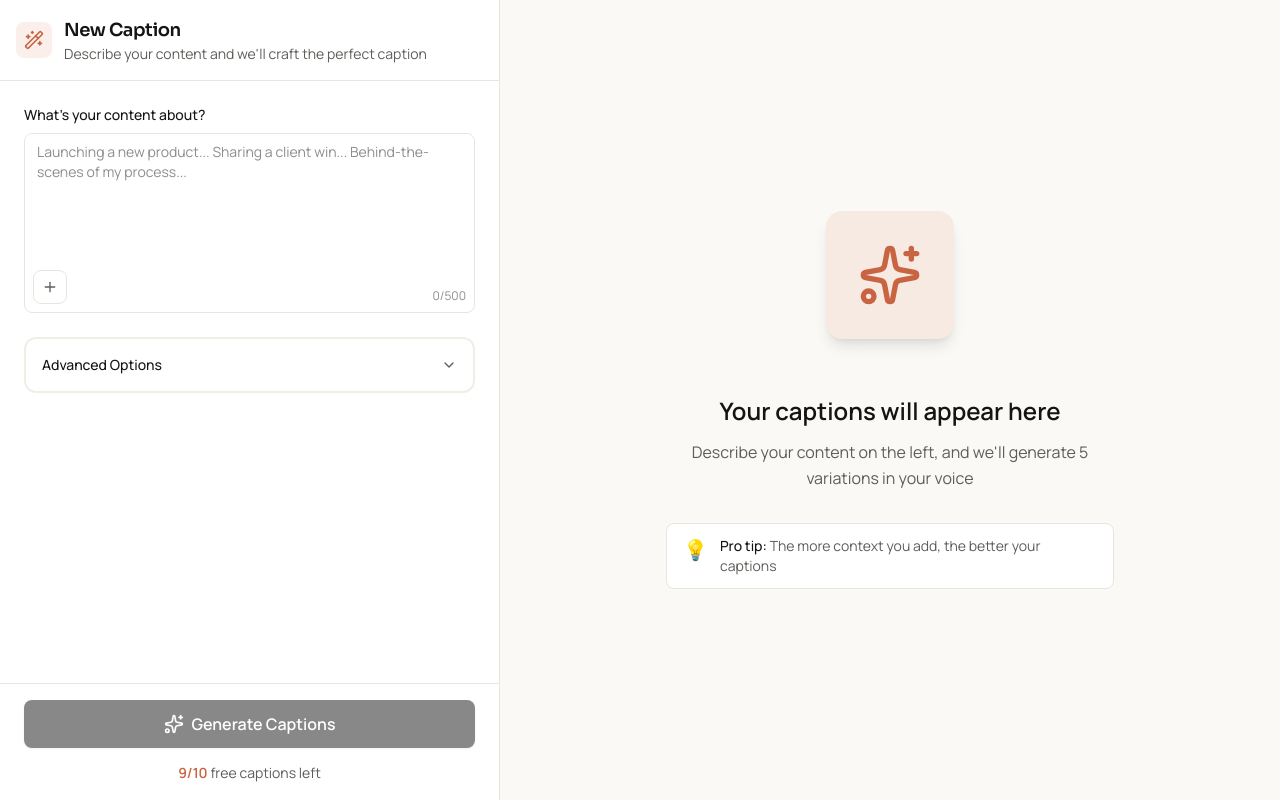
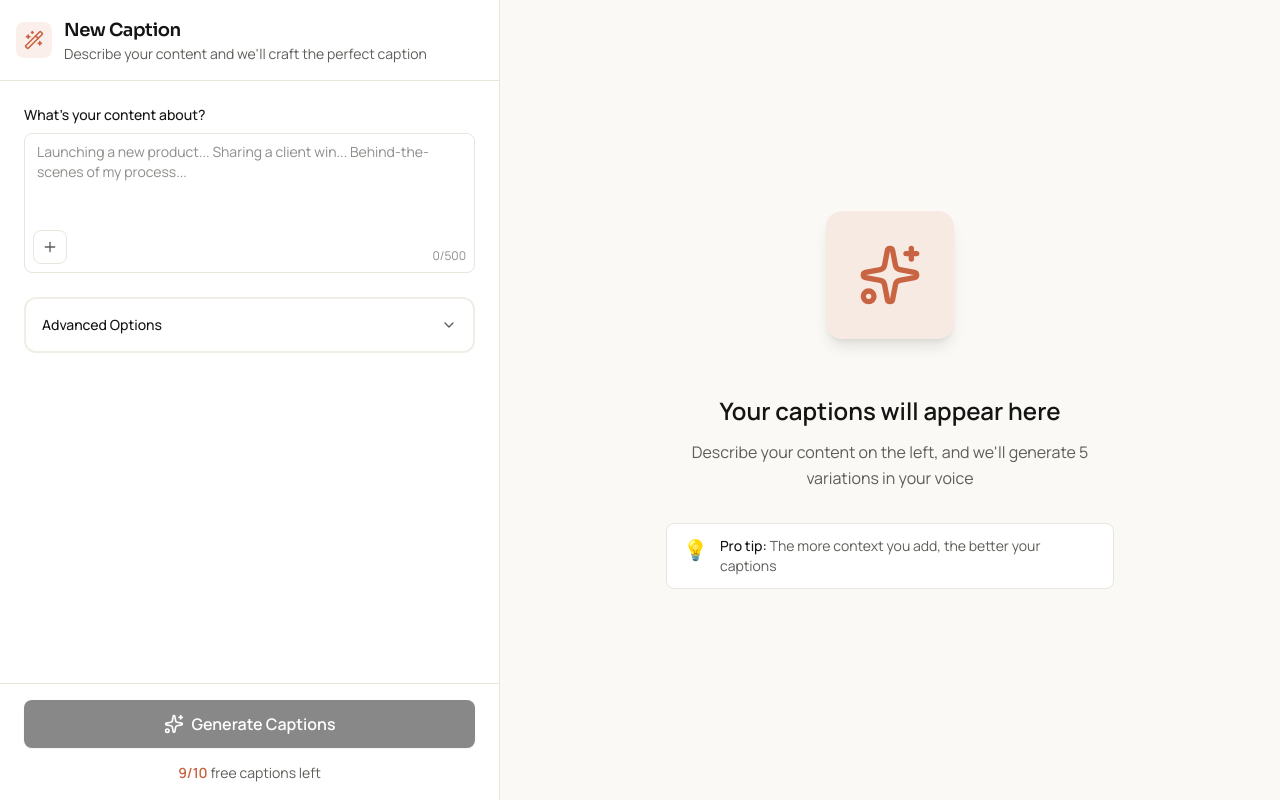
Before and after one commit to uxfris/kepsio, a Next.js app: page /caption-input in a window 1280 px wide. Built offline with nearby package versions, Linux system fonts and the light colour scheme.

Commit message:
add auto expand

```diff
--- a/app/caption-input/page.tsx
+++ b/app/caption-input/page.tsx
@@ -189,8 +189,8 @@ export default function CaptionInputPage() {
                     ? "Tell us what your content is about first"
                     : undefined
                 }
-                resize="none"
-                className="min-h-[120px] text-sm border-none"
+                autoExpand={true}
+                className="text-sm border-none"
                 maxLength={500}
               />
               <div className="flex items-end justify-between mt-2">
--- a/components/ui/Textarea.tsx
+++ b/components/ui/Textarea.tsx
@@ -1,4 +1,4 @@
-import React, { useId } from "react";
+import React, { useId, useRef, useEffect } from "react";
 import { cn } from "../../utils/cn";
 
 export interface TextareaProps
@@ -8,6 +8,7 @@ export interface TextareaProps
   error?: string;
   success?: boolean;
   resize?: "none" | "vertical" | "horizontal" | "both";
+  autoExpand?: boolean;
 }
 
 const Textarea = React.forwardRef<HTMLTextAreaElement, TextareaProps>(
@@ -19,6 +20,7 @@ const Textarea = React.forwardRef<HTMLTextAreaElement, TextareaProps>(
       error,
       success,
       resize = "vertical",
+      autoExpand = false,
       id,
       ...props
     },
@@ -28,6 +30,9 @@ const Textarea = React.forwardRef<HTMLTextAreaElement, TextareaProps>(
     const textareaId = id || `textarea-${generatedId}`;
     const hasError = !!error;
     const hasSuccess = success && !hasError;
+    const internalRef = useRef<HTMLTextAreaElement>(null);
+    const textareaRef =
+      (ref as React.RefObject<HTMLTextAreaElement>) || internalRef;
 
     const baseStyles =
       "flex min-h-[80px] w-full rounded-lg border bg-surface px-3 py-2 text-sm transition-colors placeholder:text-hint focus:outline-none disabled:cursor-not-allowed disabled:opacity-50";
@@ -51,6 +56,31 @@ const Textarea = React.forwardRef<HTMLTextAreaElement, TextareaProps>(
       return stateStyles.default;
     };
 
+    // Auto-expand functionality
+    useEffect(() => {
+      if (!autoExpand || !textareaRef.current) return;
+
+      const textarea = textareaRef.current;
+
+      const adjustHeight = () => {
+        // Reset height to auto to get the correct scrollHeight
+        textarea.style.height = "auto";
+        // Set height to scrollHeight to fit content
+        textarea.style.height = `${textarea.scrollHeight}px`;
+      };
+
+      // Initial adjustment
+      adjustHeight();
+
+      // Add event listener for input changes
+      textarea.addEventListener("input", adjustHeight);
+
+      // Cleanup
+      return () => {
+        textarea.removeEventListener("input", adjustHeight);
+      };
+    }, [autoExpand, textareaRef, props.value]);
+
     return (
       <div className="w-full">
         {label && (
@@ -66,10 +96,10 @@ const Textarea = React.forwardRef<HTMLTextAreaElement, TextareaProps>(
           className={cn(
             baseStyles,
             getStateStyle(),
-            resizeStyles[resize],
+            autoExpand ? "resize-none overflow-hidden" : resizeStyles[resize],
             className
           )}
-          ref={ref}
+          ref={textareaRef}
           id={textareaId}
           {...props}
         />
```
